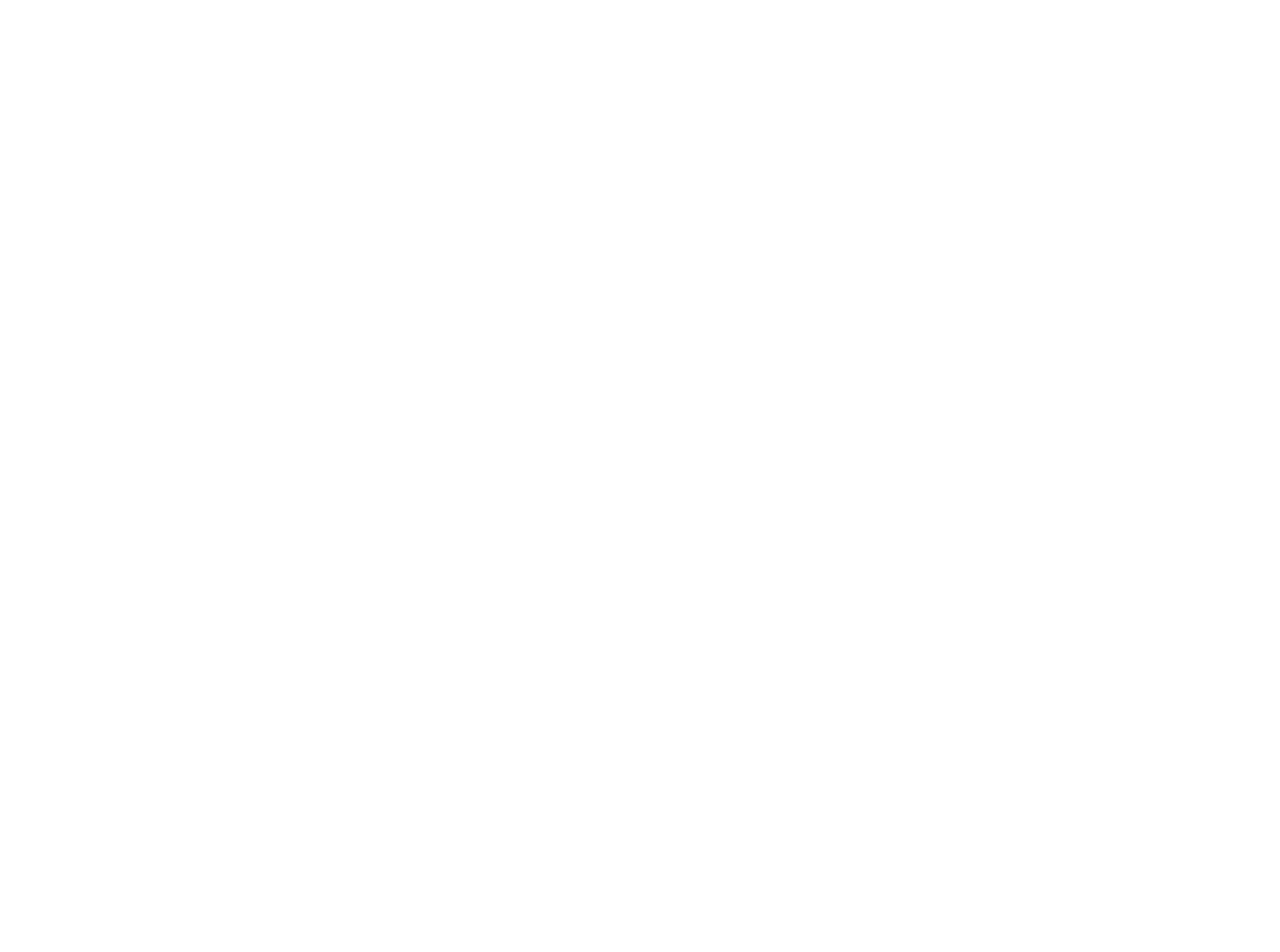
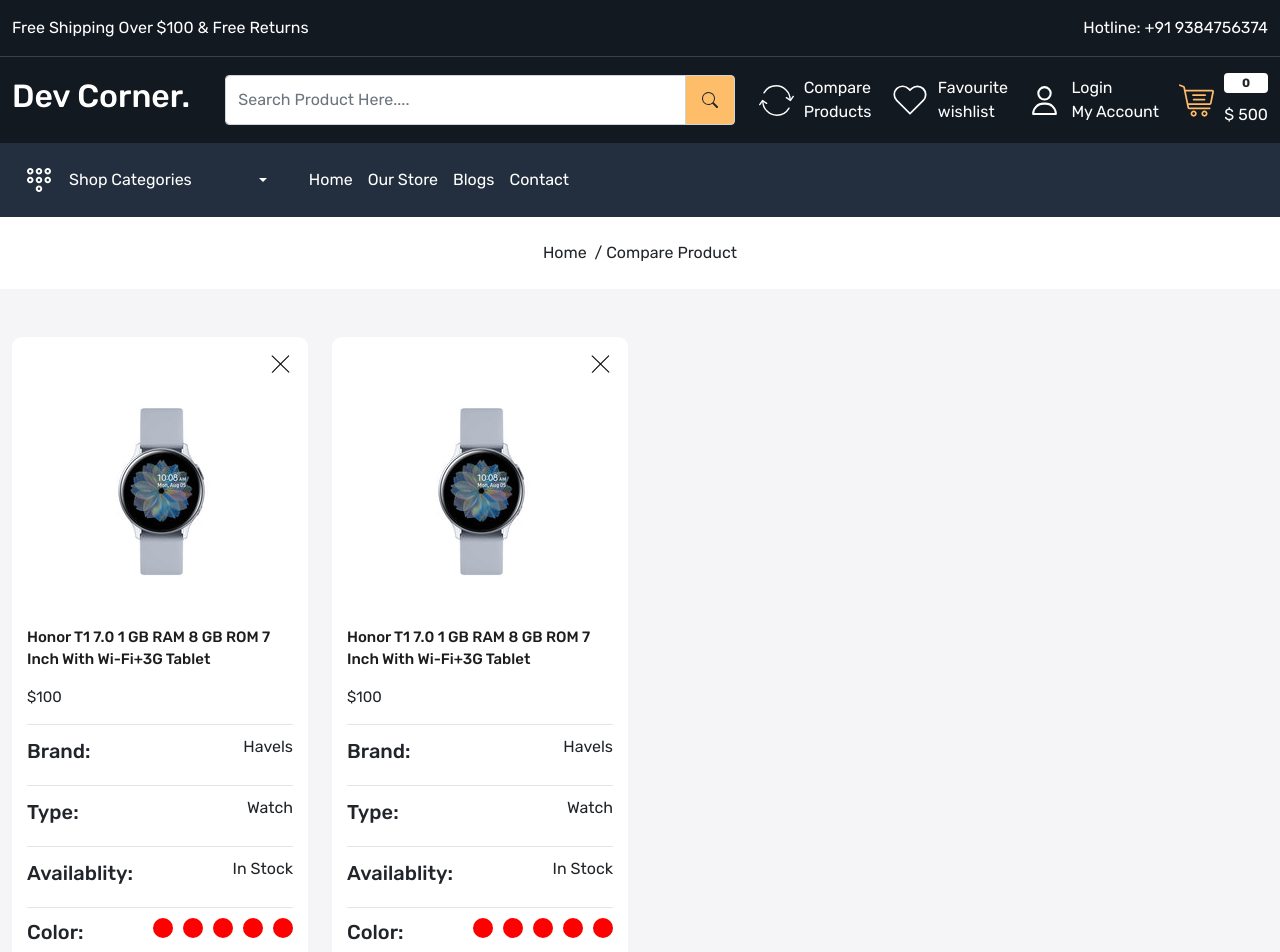
Before and after one commit to alenway/ecommerce-app, a React (Create React App) app: page /compare-product in a window 1280 px wide. Before the commit this address had no page. Shown: the top 952 px of the page. Before the commit the page ends 800 px from the top, so only its background shows below. Built offline with nearby package versions, Linux system fonts and the light colour scheme.

Commit message:
compare product page
completed the compare product page

```diff
--- a/src/App.css
+++ b/src/App.css
@@ -581,3 +581,42 @@
 }
 
 /* Contact Page ends here */
+
+/* Compare Product Page */
+
+.compare-product-card {
+  padding: 20px 15px;
+  background-color: white;
+  border-radius: 10px;
+}
+
+.compare-product-card .cross {
+  top: 15px;
+  right: 15px;
+  width: 25px;
+  padding: 3px;
+  cursor: pointer;
+}
+
+.compare-product-details h5.title {
+  font-size: 15px;
+  line-height: 22px;
+  font-weight: 500;
+  color: var(--color-1c1c1b);
+}
+
+.compare-product-details h6.price {
+  font-size: 15px;
+  line-height: 22px;
+  font-weight: 400;
+}
+
+.compare-product-card .product-details {
+  display: flex;
+  justify-content: space-between;
+  align-items: center;
+  padding: 10px 0px;
+  border-top: 1px solid rgba(0, 0, 0, 0.1);
+}
+
+/* Compare Product Page ends here */
--- a/src/App.js
+++ b/src/App.js
@@ -7,6 +7,7 @@
 import Contact from "./pages/Contact";
 import OurStore from "./pages/OurStore";
 import Blog from "./pages/Blog";
+import CompareProduct from "./pages/CompareProduct";
 
 function App() {
   return (
@@ -19,6 +20,7 @@
             <Route path="contact" element={<Contact />} />
             <Route path="store" element={<OurStore />} />
             <Route path="blogs" element={<Blog />} />
+            <Route path="compare-product" element={<CompareProduct />} />
           </Route>
         </Routes>
       </BrowserRouter>
--- /dev/null
+++ b/src/components/Color.js
@@ -0,0 +1,17 @@
+import React from "react";
+
+const Color = () => {
+  return (
+    <>
+      <ul className="colors ps-0">
+        <li></li>
+        <li></li>
+        <li></li>
+        <li></li>
+        <li></li>
+      </ul>
+    </>
+  );
+};
+
+export default Color;
--- a/src/components/Header.js
+++ b/src/components/Header.js
@@ -49,7 +49,10 @@
             <div className="col-5">
               <div className="header-upper-links d-flex align-items-center justify-content-between">
                 <div>
-                  <Link className="d-flex align-items-center gap-10 text-white">
+                  <Link
+                    to="/compare-product"
+                    className="d-flex align-items-center gap-10 text-white"
+                  >
                     <img src="images/compare.svg" alt="compare" />
                     <p className="mb-0">
                       Compare <br /> Products
@@ -57,7 +60,10 @@
                   </Link>
                 </div>
                 <div>
-                  <Link className="d-flex align-items-center gap-10 text-white">
+                  <Link
+                    to="/wishlist"
+                    className="d-flex align-items-center gap-10 text-white"
+                  >
                     <img src="images/wishlist.svg" alt="wishlist" />
                     <p className="mb-0">
                       Favourite <br /> wishlist
@@ -65,7 +71,10 @@
                   </Link>
                 </div>
                 <div>
-                  <Link className="d-flex align-items-center gap-10 text-white">
+                  <Link
+                    to="/login"
+                    className="d-flex align-items-center gap-10 text-white"
+                  >
                     <img src="images/user.svg" alt="user" />
                     <p className="mb-0">
                       Login <br /> My Account
@@ -73,7 +82,10 @@
                   </Link>
                 </div>
                 <div>
-                  <Link className="d-flex align-items-center gap-10 text-white">
+                  <Link
+                    to="/cart"
+                    className="d-flex align-items-center gap-10 text-white"
+                  >
                     <img src="images/cart.svg" alt="cart" />
                     <div className="d-flex flex-column gap-10">
                       <span className="badge bg-white text-dark">0</span>
--- /dev/null
+++ b/src/pages/CompareProduct.js
@@ -0,0 +1,108 @@
+import React from "react";
+import BreadCrumb from "../components/BreadCrumb";
+import Color from "../components/Color";
+import Meta from "../components/Meta";
+
+const CompareProduct = () => {
+  return (
+    <>
+      <Meta title={"Compare Product"} />
+      <BreadCrumb title="Compare Product" />
+      <div className="compare-product-wrapper py-5 home-wrapper-2">
+        <div className="container-xxl">
+          <div className="row">
+            <div className="col-3">
+              <div className="compare-product-card position-relative">
+                <img
+                  src="images/cross.svg"
+                  alt="cross"
+                  className="position-absolute cross img-fluid"
+                />
+                <div className="product-card-image">
+                  <img src="images/watch.jpg" alt="watch" />
+                </div>
+                <div className="compare-product-details">
+                  <h5 className="title">
+                    Honor T1 7.0 1 GB RAM 8 GB ROM 7 Inch With Wi-Fi+3G Tablet
+                  </h5>
+                  <h6 className="price mb-3 mt-3">$100</h6>
+                </div>
+                <div>
+                  <div className="product-details">
+                    <h5>Brand:</h5>
+                    <p>Havels</p>
+                  </div>
+                  <div className="product-details">
+                    <h5>Type:</h5>
+                    <p>Watch</p>
+                  </div>
+                  <div className="product-details">
+                    <h5>Availablity:</h5>
+                    <p>In Stock</p>
+                  </div>
+                  <div className="product-details">
+                    <h5>Color:</h5>
+                    <Color />
+                  </div>
+                  <div className="product-details">
+                    <h5>Size:</h5>
+                    <div className="d-flex gap-10">
+                      <p>S</p>
+                      <p>M</p>
+                    </div>
+                  </div>
+                </div>
+              </div>
+            </div>
+
+            <div className="col-3">
+              <div className="compare-product-card position-relative">
+                <img
+                  src="images/cross.svg"
+                  alt="cross"
+                  className="position-absolute cross img-fluid"
+                />
+                <div className="product-card-image">
+                  <img src="images/watch.jpg" alt="watch" />
+                </div>
+                <div className="compare-product-details">
+                  <h5 className="title">
+                    Honor T1 7.0 1 GB RAM 8 GB ROM 7 Inch With Wi-Fi+3G Tablet
+                  </h5>
+                  <h6 className="price mb-3 mt-3">$100</h6>
+                </div>
+                <div>
+                  <div className="product-details">
+                    <h5>Brand:</h5>
+                    <p>Havels</p>
+                  </div>
+                  <div className="product-details">
+                    <h5>Type:</h5>
+                    <p>Watch</p>
+                  </div>
+                  <div className="product-details">
+                    <h5>Availablity:</h5>
+                    <p>In Stock</p>
+                  </div>
+                  <div className="product-details">
+                    <h5>Color:</h5>
+                    <Color />
+                  </div>
+                  <div className="product-details">
+                    <h5>Size:</h5>
+                    <div className="d-flex gap-10">
+                      <p>S</p>
+                      <p>M</p>
+                    </div>
+                  </div>
+                </div>
+              </div>
+            </div>
+          </div>
+        </div>
+      </div>
+    </>
+  );
+};
+
+export default CompareProduct;
--- a/src/pages/OurStore.js
+++ b/src/pages/OurStore.js
@@ -3,6 +3,7 @@
 import Meta from "../components/Meta";
 import ReactStars from "react-rating-stars-component";
 import ProductCard from "../components/ProductCard";
+import Color from "../components/Color";
 
 const OurStore = () => {
   const [grid, setGrid] = useState(4);
@@ -76,23 +77,7 @@
                   </div>
                   <h5 className="sub-title">Colors</h5>
                   <div>
-                    <ul className="colors ps-0">
-                      <li></li>
-                      <li></li>
-                      <li></li>
-                      <li></li>
-                      <li></li>
-                      <li></li>
-                      <li></li>
-                      <li></li>
-                      <li></li>
-                      <li></li>
-                      <li></li>
-                      <li></li>
-                      <li></li>
-                      <li></li>
-                      <li></li>
-                    </ul>
+                    <Color />
                   </div>
                   <h5 className="sub-title">Size</h5>
                   <div>
```
